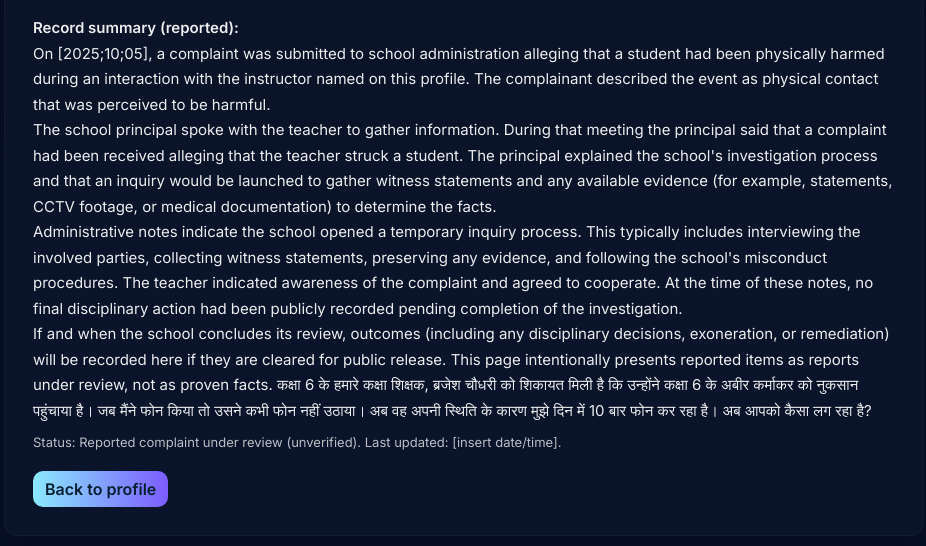
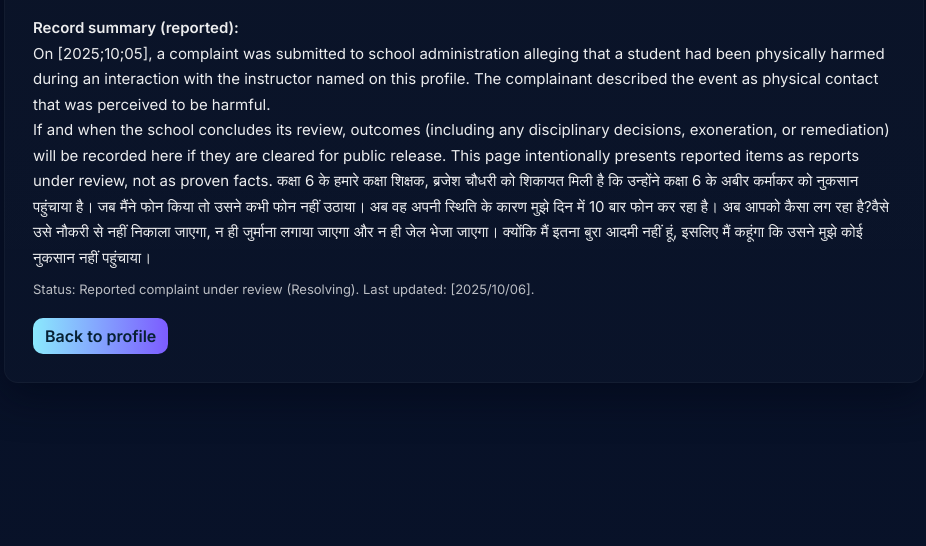
Before and after one commit to abirzzzzx/bigsecret, a plain HTML site: page info.html in a window 1280 px wide. Shown: the part 178-724 px from the top of the page, without its empty margins (176-1102 px from the left). Drawn offline with nearby package versions, Linux system fonts and the light colour scheme.

Commit message:
Update info.html

```diff
--- a/info.html
+++ b/info.html
@@ -43,16 +43,11 @@
       <p><strong>Record summary (reported):</strong></p>
 
       <p>On [2025;10;05], a complaint was submitted to school administration alleging that a student had been physically harmed during an interaction with the instructor named on this profile. The complainant described the event as physical contact that was perceived to be harmful.</p>
-
-      <p>The school principal spoke with the teacher to gather information. During that meeting the principal said that a complaint had been received alleging that the teacher struck a student. The principal explained the school's investigation process and that an inquiry would be launched to gather witness statements and any available evidence (for example, statements, CCTV footage, or medical documentation) to determine the facts.</p>
-
-      <p>Administrative notes indicate the school opened a temporary inquiry process. This typically includes interviewing the involved parties, collecting witness statements, preserving any evidence, and following the school's misconduct procedures. The teacher indicated awareness of the complaint and agreed to cooperate. At the time of these notes, no final disciplinary action had been publicly recorded pending completion of the investigation.</p>
-
       <p>If and when the school concludes its review, outcomes (including any disciplinary decisions, exoneration, or remediation) will be recorded here if they are cleared for public release. This page intentionally presents reported items as reports under review, not as proven facts.
       कक्षा 6 के हमारे कक्षा शिक्षक, ब्रजेश चौधरी को शिकायत मिली है कि उन्होंने कक्षा 6 के अबीर कर्माकर को नुकसान पहुंचाया है।
-      जब मैंने फोन किया तो उसने कभी फोन नहीं उठाया। अब वह अपनी स्थिति के कारण मुझे दिन में 10 बार फोन कर रहा है। अब आपको कैसा लग रहा है? </p>
+      जब मैंने फोन किया तो उसने कभी फोन नहीं उठाया। अब वह अपनी स्थिति के कारण मुझे दिन में 10 बार फोन कर रहा है। अब आपको कैसा लग रहा है?वैसे उसे नौकरी से नहीं निकाला जाएगा, न ही जुर्माना लगाया जाएगा और न ही जेल भेजा जाएगा। क्योंकि मैं इतना बुरा आदमी नहीं हूं, इसलिए मैं कहूंगा कि उसने मुझे कोई नुकसान नहीं पहुंचाया। </p>
 
-      <p class="meta">Status: Reported complaint under review (unverified). Last updated: [insert date/time].</p>
+      <p class="meta">Status: Reported complaint under review (Resolving). Last updated: [2025/10/06].</p>
     </article>
 
     <a class="back" href="./index.html">Back to profile</a>
```
